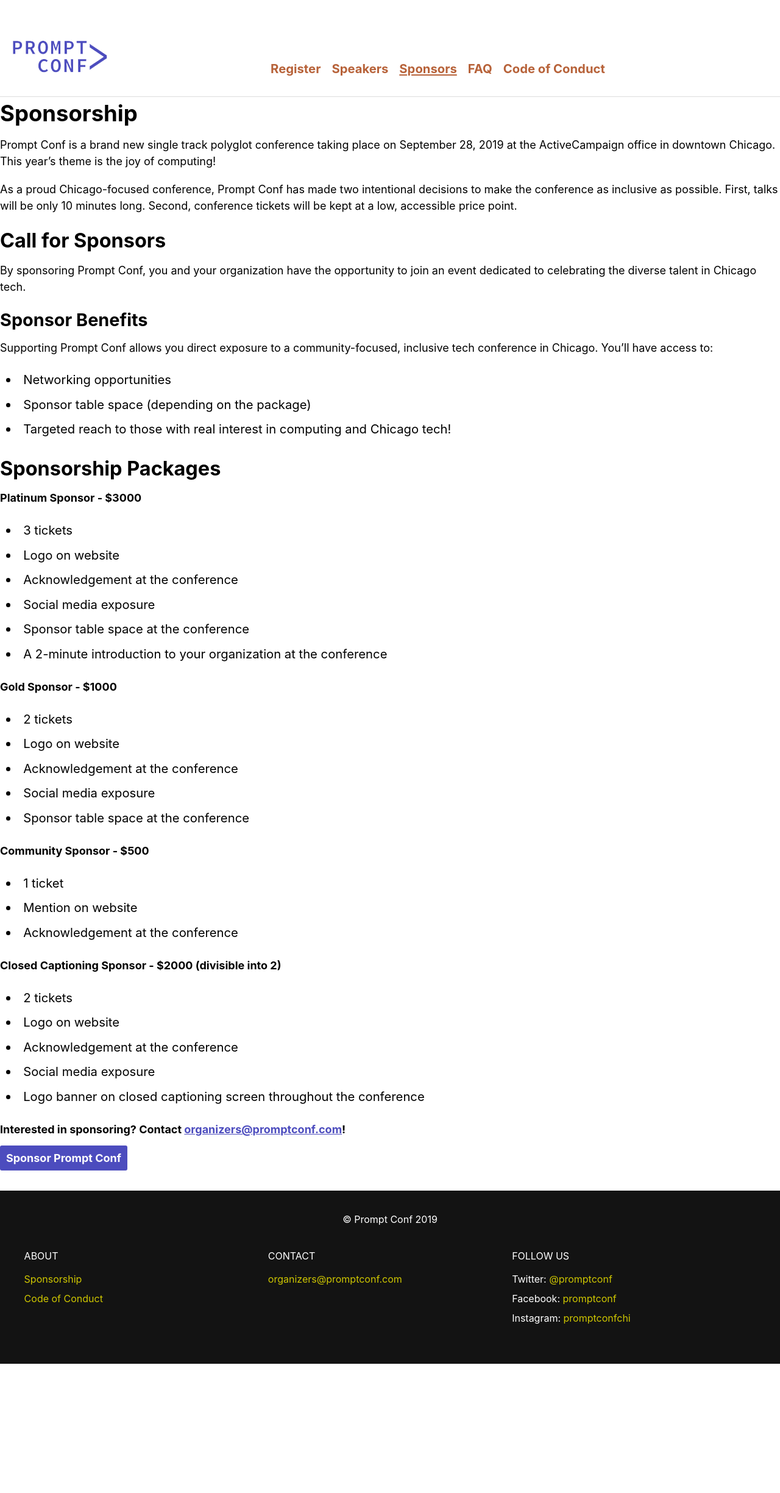
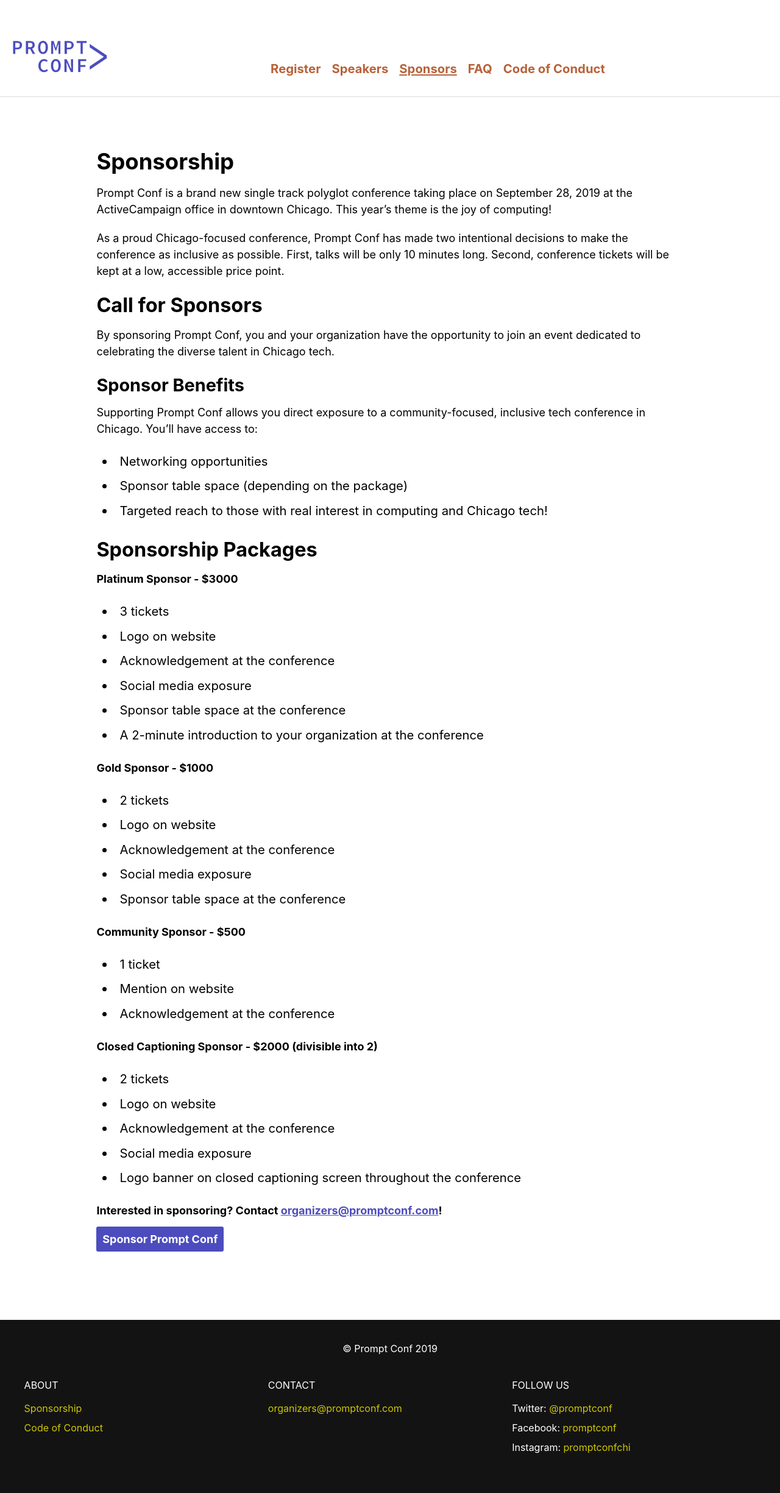
Before and after one commit to promptconf/promptconf.github.io, a Jekyll site: the page built from _pages/sponsorship.md, in a window 1280 px wide. Shown: the whole page at 61% size. Built offline with Jekyll 4.4.1, drawn with Linux system fonts in a browser that asks for light colours; some web fonts are replaced; before the commit the page ends 2237 px from its top, so only the background shows below that.

Commit message:
style internal pages

```diff
--- a/_layouts/default.html
+++ b/_layouts/default.html
@@ -51,7 +51,14 @@
     {% endif %}
 
     {% include header.html %}
-    <main>{{ content }}</main>
+    <main class={% if page.url == '/' %}
+                'main main--home'
+            {% else %}
+                'main main--internal'
+            {% endif %}
+    >
+        {{ content }}
+    </main>
     {% include footer.html %}
 
     {% if page.url == '/' %}
--- a/assets/_sass/main.scss
+++ b/assets/_sass/main.scss
@@ -198,6 +198,10 @@
 }
 
 .section--home {
+    padding: $space-xlarge $space-jumbo;
+}
+
+.main--internal {
     padding: $space-xlarge $space-jumbo;
 }
 
```
